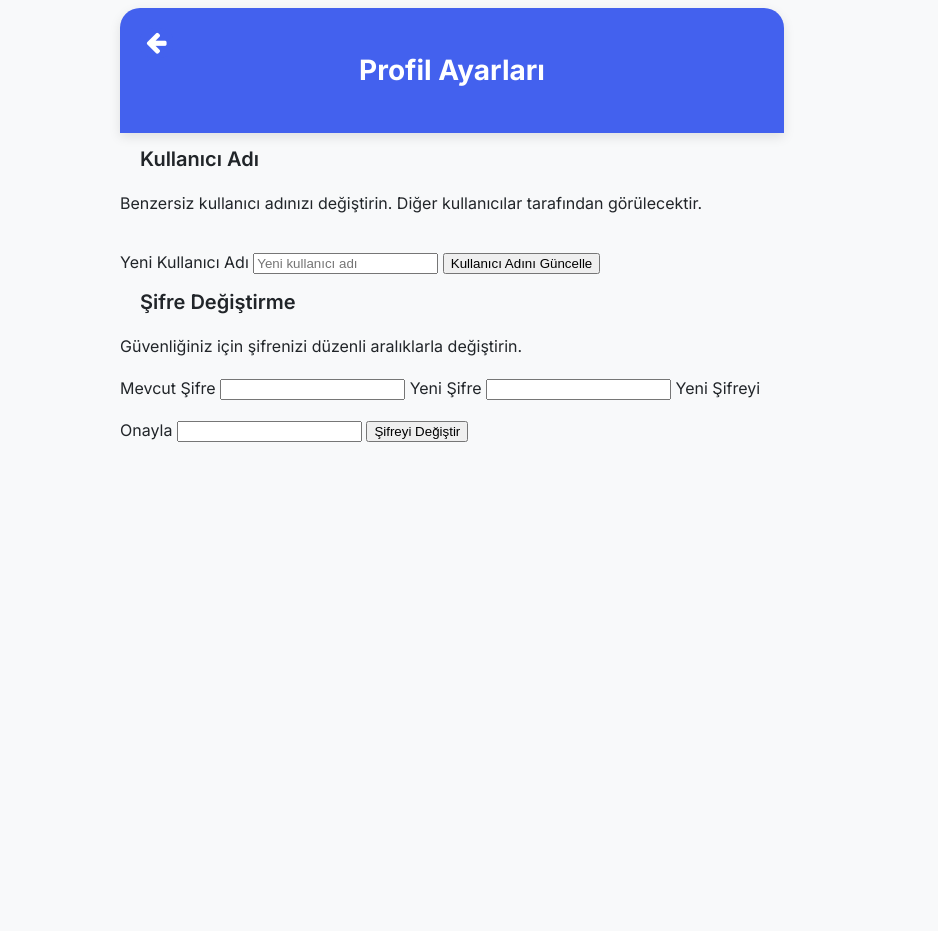
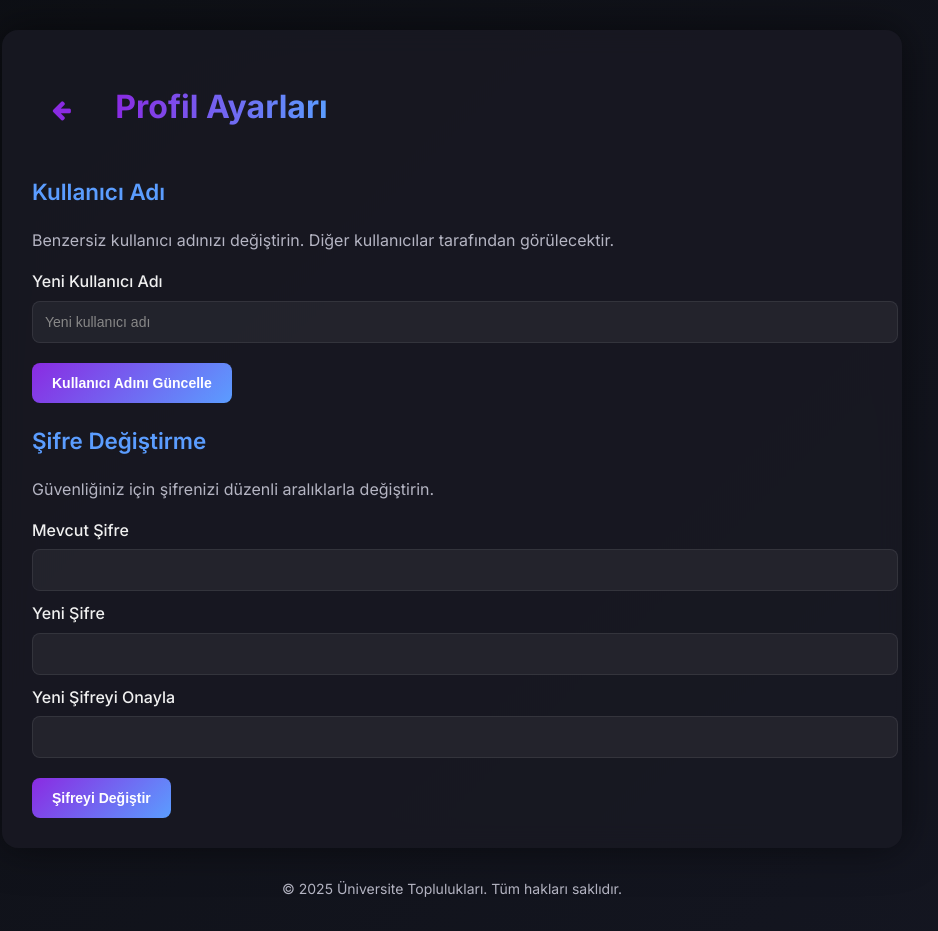
Before and after one commit to SocietyWebChain/SocietyWeb, a Flask app: page /settings in a window 1280 px wide. Shown: the whole page, without its empty margins (188-1126 px from the left). Before the commit the page ends 442 px from the top, so only its background shows below. Run offline with Flask 3, Linux system fonts and the light colour scheme; the visitor is signed in with stand-in values (Sample User, id 1).

Commit message:
Ayarlar tasarım güncellemesi

```diff
--- a/static/css/style_settings.css
+++ /dev/null
@@ -1,327 +0,0 @@
-body{
-  opacity: 1;
-  transition: opacity 0.5s ease;
-}
-
-body.fade-out{
-  opacity: 0;
-}
-
-
-
-
-:root {
-    --primary-color: #4361ee;
-    --secondary-color: #3f37c9;
-    --accent-color: #4895ef;
-    --border-radius: 8px;
-    --box-shadow-hover: 0 6px 16px rgba(0, 0, 0, 0.15);
-    --transition-speed: 0.3s;
-}
-
-.profile-container {
-    display: contents;
-    align-items: center;
-    border-bottom: 1px solid #ddd;
-
-}
-
-/*Return to previous Page*/
-
-.backtopage{
-    position: absolute;
-    left: auto;
-    margin-left: 20px;
-    border-radius: 40%;
-    font-size: 150%;
-    font-weight: bold;
-    color: white;
-    cursor: pointer;
-    background-color: var(--primary-color);
-    border: none;
-    transition: all 0.3s ease;
-    z-index: 1000;
-
-}
-
-.backtopage.hover{
-    background-color: var(--secondary-color);
-    transform: scale(1.05);
-}
-/**/
-
-.kullanıcı {
-    border-bottom: 1px solid #ddd;
-
-}
-
-body {
-    font-family: 'Inter', sans-serif;
-    line-height: 1.6;
-    -webkit-font-smoothing: antialiased;
-    -moz-osx-font-smoothing: grayscale;
-
-    min-height: 100vh;
-    padding-left: 300px;
-    padding-right: 300px;
-    background-color: #f8f9fa;
-    color: #212529;
-}
-
-/* Başlık (h1) */
-h1 {
-    background-color: var(--primary-color);
-    color: white;
-    text-align: center;
-    font-size: 28px;
-    font-weight: 700;
-    margin: 0;
-    padding: 40px 20px;
-    border-radius: 20px 20px 0 0;
-    box-shadow: 0 4px 12px rgba(0, 0, 0, 0.1);
-}
-
-/* Alt başlık (h2) */
-h2 {
-    padding: 10px 20px 0;
-    font-size: 20px;
-    font-weight: 600;
-    margin-top: 0;
-}
-
-/* Açıklama metni */
-h3 {
-    font-size: 15px;
-    padding-left: 20px;
-    color: #6c757d;
-    margin: 0;
-}
-
-h4 {
-    font-size: 17px;
-
-    font-weight: 600;
-    margin: 0;
-    margin-top: 5px;
-
-}
-
-
-/* Profil fotoğrafı */
-#image {
-    width: 100px;
-    height: 100px;
-    margin: 20px;
-    border-radius: 50%;
-    object-fit: cover;
-    border: 4px solid var(--accent-color);
-    box-shadow: 0 2px 8px rgba(0, 0, 0, 0.1);
-}
-
-/* Ortak Buton Stilleri */
-#resimyukle,
-#kaldir {
-    padding: 12px 25px;
-    border: none;
-    border-radius: var(--border-radius);
-    cursor: pointer;
-    font-weight: 600;
-    transition: all var(--transition-speed) ease;
-    font-size: 15px;
-    text-decoration: none;
-    display: inline-flex;
-    align-items: center;
-    justify-content: center;
-    margin-right: 10px;
-}
-
-/* Yükle Butonu */
-#resimyukle {
-    background-color: var(--primary-color);
-    color: white;
-}
-
-#resimyukle:hover,
-#kulla {
-    background-color: var(--secondary-color);
-    transform: translateY(-2px);
-    box-shadow: var(--box-shadow-hover);
-}
-
-/* Kaldır Butonu */
-#kaldir {
-    background-color: transparent;
-    border: 2px solid var(--primary-color);
-    color: var(--primary-color);
-}
-
-#kaldir:hover {
-    background-color: var(--primary-color);
-    color: white;
-    transform: translateY(-2px);
-    box-shadow: var(--box-shadow-hover);
-}
-
-
-
-.username-section {
-    display: flex;
-    flex-direction: column;
-    gap: 5px;
-    margin-left: 20px;
-    margin-right: 20px;
-    margin-bottom: 40px;
-
-}
-
-#mevcut_kullanici_adi-input {
-    background-color: white;
-    border: 1.5px solid rgba(128, 128, 128, 0.438);
-    padding: 10px 12px;
-    border-radius: 5px;
-    font-size: 0.95em;
-}
-
-#kulla {
-    width: fit-content;
-    background-color: var(--primary-color);
-    color: white;
-    font-weight: 600;
-    font-size: 15px;
-    border: none;
-    border-radius: var(--border-radius);
-    padding: 10px 20px;
-    cursor: pointer;
-    transition: all var(--transition-speed) ease;
-}
-
-#kulla:hover {
-    background-color: var(--secondary-color);
-    transform: translateY(-2px);
-    box-shadow: var(--box-shadow-hover);
-}
-
-#olma,
-#olmak {
-    margin: 0;
-    margin-left: 0;
-}
-
-#şifre {
-
-    width: fit-content;
-    background-color: var(--primary-color);
-    color: white;
-    font-weight: 600;
-    font-size: 15px;
-    border: none;
-    border-radius: var(--border-radius);
-    padding: 10px 20px;
-    cursor: pointer;
-    transition: all var(--transition-speed) ease;
-}
-
-#şifre:hover {
-    background-color: var(--secondary-color);
-    transform: translateY(-2px);
-    box-shadow: var(--box-shadow-hover);
-}
-
-#eposta-input {
-    background-color: white;
-    border: 1.5px solid rgba(128, 128, 128, 0.438);
-    padding: 10px 12px;
-    border-radius: 5px;
-    font-size: 0.95em;
-    width: 100%;
-}
-
-#eposta-guncelle,
-#cikis-bu-cihaz,
-#cikis-tum-cihaz {
-    width: fit-content;
-    background-color: var(--primary-color);
-    color: white;
-    font-weight: 600;
-    font-size: 15px;
-    border: none;
-    border-radius: var(--border-radius);
-    padding: 10px 20px;
-    cursor: pointer;
-    transition: all var(--transition-speed) ease;
-    margin-top: 5px;
-    margin-right: 10px;
-}
-
-#eposta-guncelle:hover,
-#cikis-bu-cihaz:hover,
-#cikis-tum-cihaz:hover {
-    background-color: var(--secondary-color);
-    transform: translateY(-2px);
-    box-shadow: var(--box-shadow-hover);
-}
-
-.button-group {
-    display: flex;
-    gap: 10px;
-    flex-wrap: wrap;
-}
-
-button {
-    margin-top: 20px;
-}
-
-#se {
-
-    border-bottom: 1px solid #ddd;
-
-}
-
-#cikis-tum-cihaz {
-    background-color: red;
-    color: white;
-    padding: 12px 25px;
-    border: none;
-    border-radius: var(--border-radius);
-    cursor: pointer;
-    font-weight: 600;
-    transition: all var(--transition-speed) ease;
-    font-size: 15px;
-    text-decoration: none;
-    display: inline-flex;
-    align-items: center;
-    justify-content: center;
-    margin-right: 10px;
-
-}
-
-#cikis-tum-cihaz:hover {
-    background-color: #c82333;
-    /* Daha koyu kırmızı */
-    transform: translateY(-2px);
-    box-shadow: var(--box-shadow-hover);
-}
-
-#uygulama {
-    font-size: 17px;
-    font-weight: 500;
-}
-
-.tamamı {
-
-    background: #ffffff;
-    padding: 20px;
-    border-radius: 12px;
-    margin-bottom: 20px;
-    box-shadow: 0 2px 8px rgba(0, 0, 0, 0.05);
-}
-
-@media screen and (max-width: 768px) {
-    body {
-        padding: 20px;
-    }
-
-    .backtopage{
-        display: none;
-    }
-}
--- a/templates/settings.html
+++ b/templates/settings.html
@@ -10,15 +10,16 @@
   <link href="https://fonts.googleapis.com/css2?family=Inter:wght@300;400;500;600;700&display=swap" rel="stylesheet">
   <link rel="stylesheet" href="https://cdnjs.cloudflare.com/ajax/libs/font-awesome/4.7.0/css/font-awesome.min.css">
 
+
 </head>
-<body>
+<body class="dark-mode">
 
   <div class="container">
     <button class="backtopage" onclick="history.back()">
       <i class="fa fa-arrow-left"></i>
     </button>
 
-    <h1>Profil Ayarları</h1>
+    <h1 >Profil Ayarları</h1>
 
     <!-- KULLANICI ADI -->
     <section class="section">
@@ -53,5 +54,158 @@
 
   </div>
 
+<footer>
+  &copy;  2025 Üniversite Toplulukları. Tüm hakları saklıdır.
+</footer>
 </body>
 </html>
+
+<style>
+/* ===== ROOT RENKLER ===== */
+:root {
+  --dark-bg: #0d0f14;
+  --card-bg: rgba(25, 25, 35, 0.8);
+  --accent-purple: #8a2be2;
+  --accent-blue: #5b9dff;
+  --accent-hover: #a865ff;
+  --text-primary: #f0f0f0;
+  --text-secondary: #b5b5c3;
+  --input-bg: rgba(40, 40, 50, 0.7);
+  --border-color: rgba(255, 255, 255, 0.08);
+  --shadow-color: rgba(0, 0, 0, 0.6);
+}
+
+/* ===== GENEL ===== */
+body {
+  font-family: 'Inter', sans-serif;
+  background: linear-gradient(135deg, #0d0f14, #141621);
+  color: var(--text-primary);
+  padding: 30px;
+  max-width: 900px;
+  margin: 0 auto;
+  line-height: 1.6;
+  transition: all 0.3s ease-in-out;
+}
+
+/* ===== CONTAINER ===== */
+.container {
+  background: var(--card-bg);
+  backdrop-filter: blur(12px);
+  padding: 30px;
+  border-radius: 16px;
+  box-shadow: 0 0 40px rgba(0, 0, 0, 0.5);
+  animation: fadeIn 0.7s ease-in-out;
+}
+
+@keyframes fadeIn {
+  from { opacity: 0; transform: translateY(20px); }
+  to { opacity: 1; transform: translateY(0); }
+}
+
+/* ===== BAŞLIKLAR ===== */
+h1 {
+  font-size: 2rem;
+  font-weight: 700;
+  display: inline-block;
+  margin-left: 20px;
+  background: linear-gradient(to right, var(--accent-purple), var(--accent-blue));
+  -webkit-background-clip: text;
+  -webkit-text-fill-color: transparent;
+}
+
+h2 {
+  margin-top: 20px;
+  font-size: 1.4rem;
+  font-weight: 600;
+  color: var(--accent-blue);
+}
+
+p {
+  color: var(--text-secondary);
+  margin-bottom: 15px;
+}
+
+/* ===== FORM ===== */
+label {
+  display: block;
+  margin: 10px 0 6px;
+  font-weight: 500;
+}
+
+input[type="text"],
+input[type="password"] {
+  width: 100%;
+  padding: 12px;
+  border-radius: 8px;
+  border: 1px solid var(--border-color);
+  background-color: var(--input-bg);
+  color: var(--text-primary);
+  font-size: 14px;
+  transition: border 0.2s ease, box-shadow 0.2s ease;
+}
+
+input[type="text"]:focus,
+input[type="password"]:focus {
+  outline: none;
+  border-color: var(--accent-purple);
+  box-shadow: 0 0 10px rgba(138, 43, 226, 0.4);
+}
+
+input::placeholder {
+  color: #888;
+}
+
+/* ===== BUTTONS ===== */
+button,
+input[type="submit"] {
+  display: inline-block;
+  padding: 12px 20px;
+  border: none;
+  border-radius: 8px;
+  background: linear-gradient(135deg, var(--accent-purple), var(--accent-blue));
+  color: #fff;
+  font-size: 14px;
+  font-weight: 600;
+  cursor: pointer;
+  transition: transform 0.2s ease, box-shadow 0.2s ease;
+}
+
+button:hover,
+input[type="submit"]:hover {
+  transform: translateY(-2px);
+  box-shadow: 0 4px 12px rgba(138, 43, 226, 0.4);
+}
+
+/* ===== GERİ BUTONU ===== */
+.backtopage {
+  background: none;
+  border: none;
+  font-size: 22px;
+  cursor: pointer;
+  color: var(--accent-purple);
+  transition: transform 0.2s ease;
+}
+
+.backtopage:hover {
+  transform: scale(1.1);
+  color: var(--accent-hover);
+}
+
+/* ===== FOOTER ===== */
+footer {
+  text-align: center;
+  margin-top: 30px;
+  font-size: 14px;
+  color: var(--text-secondary);
+}
+button{
+  margin-top: 20px ;
+}
+
+/* ===== RESPONSIVE ===== */
+@media (max-width: 600px) {
+  body { padding: 15px; }
+  h1 { font-size: 1.6rem; margin-left: 10px; }
+  .container { padding: 20px; }
+}
+</style>
```
